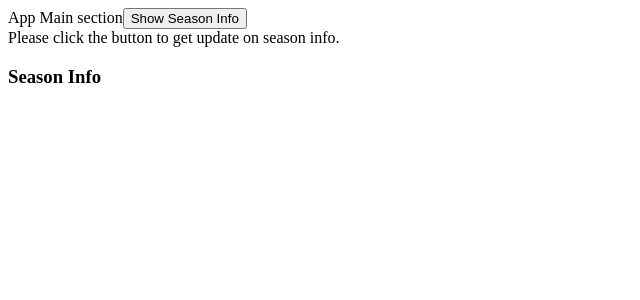
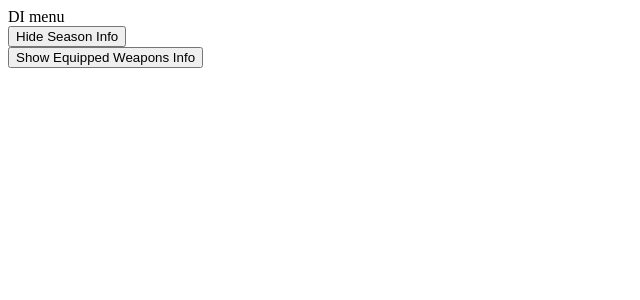
Before and after one commit to blinker1104/DestinyDatabaseInterface, a React app: page / in a window 1280 px wide. Shown: the top 300 px of the page, without its empty margins (0-640 px from the left). Built offline with nearby package versions, Linux system fonts and the light colour scheme; the HTML template or start-up script is replaced by a standard one.

Commit message:
Completed SeasonInfo
-Need2Work - UI for the Season info.

-Next
 - Equipped Weapon List
 - Weapon name
 - Weapon icon
 - Weapon Perks
 - Masterworks

```diff
--- a/client/src/components/AppMain.jsx
+++ b/client/src/components/AppMain.jsx
@@ -9,9 +9,13 @@ class AppMain extends React.Component {
     super(props);
 
     this.state = {
-      seasonInfo: []
+      seasonInfo: [],
+      seasonInfoVisible: false,
+      WeaponInfo: [],
+      WeaponInfoVisible: false
     };
     this.getSeasonInfo = this.getSeasonInfo.bind(this);
+    this.getWeaponInfo = this.getWeaponInfo.bind(this);
   }
 
   componentDidMount() {
@@ -20,17 +24,64 @@ class AppMain extends React.Component {
   }
 
   getSeasonInfo() {
-    console.log('button clicked');
-    axios.get('/getSeasons')
-      .then((res) => {
-        console.log('response received');
-        console.log(res);
+    console.log('Season Info button clicked ' + this.state.seasonInfoVisible);
+
+    if(!this.state.seasonInfoVisible){
+
+      if(this.state.seasonInfo.length === 1){
+        axios.get('/getSeasons')
+        .then((res) => {
+          console.log('getSeason - response received' + res);
+          // Load SeasonInfo from server DB
+          this.setState({
+            seasonInfo: res.data,
+            seasonInfoVisible: true
+          });
+        });
+      } else {
+        //Toggle View - On
         this.setState({
-          seasonInfo: res.data
+          seasonInfoVisible: true
         });
-        console.log('state');
-        console.log(this.state.seasonInfo);
+      }
+    } else {
+      // Toggle View - Off
+      this.setState({
+        seasonInfoVisible: false
       });
+    }
+  }
+
+
+
+  getWeaponInfo() {
+    console.log('Weapon Info button clicked ' + this.state.weaponInfoVisible);
+
+    if(!this.state.weaponInfoVisible){
+
+      if(this.state.weaponInfo.length === 1){
+        axios.get('/getSeasons')
+        .then((res) => {
+          console.log('getSeason - response received' + res);
+          // Load SeasonInfo from server DB
+          this.setState({
+            weaponInfo: res.data,
+            weaponInfoVisible: true
+          });
+        });
+      } else {
+        //Toggle View - On
+        this.setState({
+          weaponInfoVisible: true
+        });
+      }
+    } else {
+      // Toggle View - Off
+      this.setState({
+        weaponInfoVisible: false
+      });
+    }
+
   }
 
 
@@ -38,16 +89,29 @@ class AppMain extends React.Component {
   render() {
     return (
       <div className="main">
-        App Main section
-        <button onClick={this.getSeasonInfo}> Show Season Info</button>
-        <div className="info" id="div_info">
-          Please click the button to get update on season info.
+        DI menu
+        <div>
+          <div className="info" id="div_info">
+            <button onClick={this.getSeasonInfo}>
+              {this.state.seasonInfoVisible ? "Show " : "Hide "} Season Info </button>
 
-          {/* <p>{this.state.seasonInfo.length}</p> */}
-          {this.state.seasonInfo ?
-            <SeasonList info={this.state.seasonInfo}/> : 'NO DATA'
-          }
+            {/* <p>{this.state.seasonInfo.length}</p> */}
+            {this.state.seasonInfoVisible ?
+              <SeasonList info={this.state.seasonInfo}/> : ''
+            }
+          </div>
+
+          <div className="info" id="div_info">
+            <button onClick={this.getWeaponInfo}>
+              Show Equipped Weapons Info </button>
+
+            {/* <p>{this.state.seasonInfo.length}</p> */}
+            {this.state.WeaponInfoVisible ?
+              <WeaponList info={this.state.weaponInfo}/> : ''
+            }
+          </div>
         </div>
+
       </div>);
   }
 }
```
Also changed, not shown: client/src/components/SeasonInfo.jsx (+4 -3 lines), client/src/components/WeaponList.jsx (added, +25 -0 lines), client/src/components/CharacterList.jsx (added), client/src/components/WeaponInfo.jsx (added), 2 other files (tests, documents, lock files or other folders).
